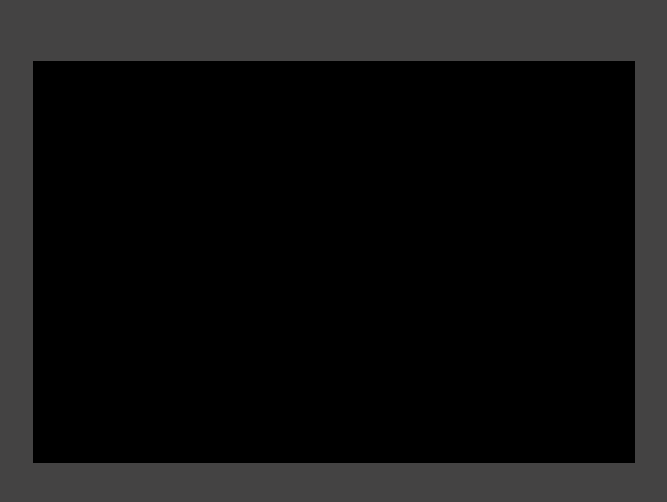
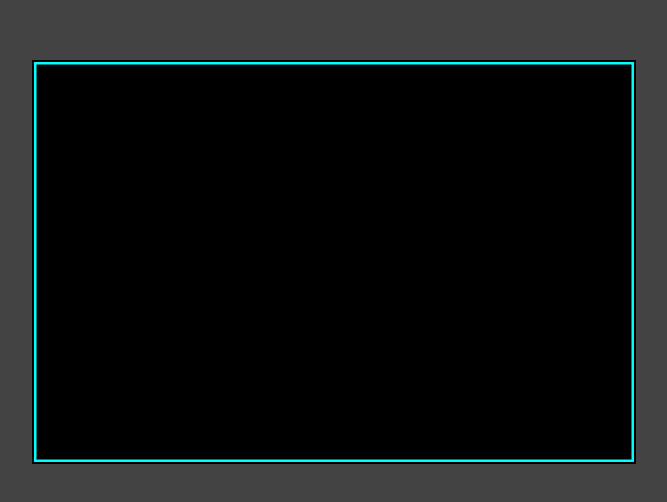
Before and after one commit to muhammadamray/Solo_Pong, a website built with webpack: page index.html in a window 1280 px wide. Shown: the part 138-640 px from the top of the page, without its empty margins (306-973 px from the left). Built offline with nearby package versions, Linux system fonts and the light colour scheme.

Commit message:
ball is ALIVEEE

```diff
--- a/index.html
+++ b/index.html
@@ -15,7 +15,7 @@
 
     <body>
         <canvas id='canvas' height='500' width='700'></canvas>
-        <script src="./src/index.js"></script>
+        <!-- <script type="module" src="./src/index.js"></script> -->
     </body>
 
 </html>
--- a/src/ball.js
+++ b/src/ball.js
@@ -1,33 +1,91 @@
-const CONSTANTS = {
-  GRAVITY: 0.4,
-  FLAP_SPEED: 8,
-  TERMINAL_VEL: 12,
-  BALL_RADIUS: 15, // Adjust this value as needed
-};
+// const CONSTANTS = {
+//   GRAVITY: 0.4,
+//   FLAP_SPEED: 8,
+//   TERMINAL_VEL: 12,
+//   BALL_RADIUS: 15, // Adjust this value as needed
+// };
+
+// export default class Ball {
+//   constructor(dimensions, radius = CONSTANTS.BALL_RADIUS) {
+//     this.dimensions = dimensions;
+//     this.radius = radius;
+//     this.x = this.dimensions.width / 2;
+//     this.y = this.dimensions.height / 2;
+//     this.dx = 2; // Adjust this value for horizontal speed
+//     this.dy = 0; // Vertical velocity
+//   }
+
+//   setSize(radius) {
+//     this.radius = radius;
+//   }
+
+//   moveBall() {
+//     // Update ball position based on velocity
+//     this.x += this.dx;
+//     this.y += this.dy;
+
+//     // Apply gravity and terminal velocity
+//     this.dy += CONSTANTS.GRAVITY;
+//     if (Math.abs(this.dy) > CONSTANTS.TERMINAL_VEL) {
+//       this.dy = Math.sign(this.dy) * CONSTANTS.TERMINAL_VEL;
+//     }
+//   }
+
+//   reverseDirection() {
+//     this.dx *= -1; // Reverse the horizontal direction
+//   }
+
+//   draw(ctx) {
+//     ctx.fillStyle = "white"; // Adjust color as needed
+//     ctx.beginPath();
+//     ctx.arc(this.x, this.y, this.radius, 0, 2 * Math.PI);
+//     ctx.fill();
+//   }
+
+//   bounds() {
+//     return {
+//       left: this.x - this.radius,
+//       right: this.x + this.radius,
+//       top: this.y - this.radius,
+//       bottom: this.y + this.radius,
+//     };
+//   }
+
+//   outofBounds() {
+//     const aboveTheTop = this.y - this.radius < 0;
+//     const belowTheBottom = this.y + this.radius > this.dimensions.height;
+//     const beyondLeft = this.x - this.radius < 0;
+//     const beyondRight = this.x + this.radius > this.dimensions.width;
+//     return aboveTheTop || belowTheBottom || beyondLeft || beyondRight;
+//   }
+// }
+
+const BALL_RADIUS = 15;
 
 export default class Ball {
-  constructor(dimensions, radius = CONSTANTS.BALL_RADIUS) {
+  constructor(dimensions) {
     this.dimensions = dimensions;
-    this.radius = radius;
     this.x = this.dimensions.width / 2;
     this.y = this.dimensions.height / 2;
-    this.dx = 2; // Adjust this value for horizontal speed
+    this.dx = -2;
     this.dy = 0; // Vertical velocity
+    this.outOfBounds = this.outOfBounds.bind(this)
+    this.radius = BALL_RADIUS
   }
 
-  setSize(radius) {
-    this.radius = radius;
+  jump() {
+    this.dy = -8; // Adjust the value for the desired jump strength
   }
 
-  moveBall() {
-    // Update ball position based on velocity
+  move() {
     this.x += this.dx;
     this.y += this.dy;
+    this.dy += 0.4; // Adjust the gravity value as needed
 
-    // Apply gravity and terminal velocity
-    this.dy += CONSTANTS.GRAVITY;
-    if (Math.abs(this.dy) > CONSTANTS.TERMINAL_VEL) {
-      this.dy = Math.sign(this.dy) * CONSTANTS.TERMINAL_VEL;
+    // Ensure the ball stays within bounds
+    if (this.y + BALL_RADIUS > this.dimensions.height) {
+      this.y = this.dimensions.height - BALL_RADIUS;
+      this.dy = 0;
     }
   }
 
@@ -35,27 +93,25 @@ export default class Ball {
     this.dx *= -1; // Reverse the horizontal direction
   }
 
-  drawBall(ctx) {
-    ctx.fillStyle = "#FFFFFF"; // Neon white color
+  animate(ctx) {
+    this.move();
+    this.draw(ctx);
+  }
+
+  draw(ctx) {
+    ctx.fillStyle = "white";
     ctx.beginPath();
-    ctx.arc(this.x, this.y, this.radius, 0, 2 * Math.PI);
+    ctx.arc(this.x, this.y, BALL_RADIUS, 0, 2 * Math.PI);
     ctx.fill();
   }
 
-  bounds() {
-    return {
-      left: this.x - this.radius,
-      right: this.x + this.radius,
-      top: this.y - this.radius,
-      bottom: this.y + this.radius,
-    };
-  }
-
-  outofBounds() {
+  outOfBounds() {
     const aboveTheTop = this.y - this.radius < 0;
     const belowTheBottom = this.y + this.radius > this.dimensions.height;
     const beyondLeft = this.x - this.radius < 0;
     const beyondRight = this.x + this.radius > this.dimensions.width;
+    // debugger
     return aboveTheTop || belowTheBottom || beyondLeft || beyondRight;
   }
+
 }
--- /dev/null
+++ b/src/game.js
@@ -0,0 +1,72 @@
+import Ball from "./ball"; // Import your Ball class
+import Paddle from "./paddle"; // Import your Paddle class
+
+export default class AlmostPongGame {
+  constructor(canvas) {
+    this.ctx = canvas.getContext("2d");
+    this.dimensions = { width: canvas.width, height: canvas.height };
+    this.registerEvents();
+    // this.restart = this.restart.bind(this)
+    this.restart();
+  }
+
+  play() {
+    this.running = true;
+    this.animate();
+  }
+
+  restart() {
+    this.running = false;
+    this.score = 0;
+    this.ball = new Ball(this.dimensions); // Create an instance of your Ball class
+    // this.leftPaddle = new Paddle(10, this.dimensions.height / 2 - 30); // Create an instance of your Paddle class
+    // this.rightPaddle = new Paddle( this.dimensions.width - 20, this.dimensions.height / 2 - 30); // Create another instance of your Paddle class
+
+    this.animate();
+  }
+
+  registerEvents() {
+    this.boundClickHandler = this.click.bind(this);
+    this.ctx.canvas.addEventListener("mousedown", this.boundClickHandler);
+  // add event listner to the doc, listening to keydown (anon function => check to see if event value = "space")
+   // invoke restart game
+ }
+
+  click(e) {
+    if (!this.running) {
+      this.play();
+    }
+    // Call the appropriate method to move your paddles
+    // this.leftPaddle.moveUp();
+    // this.rightPaddle.moveUp();
+  }
+
+  gameOver() {
+    // Add collision detection and out-of-bounds checks for the ball and paddles
+    return (
+      this.ball.outOfBounds(this.dimensions)
+    //   || this.ball.collidesWith(this.leftPaddle.bounds()) ||
+    //   this.ball.collidesWith(this.rightPaddle.bounds())
+    );
+  }
+
+  animate() {
+    // Move and draw the ball
+    this.ball.animate(this.ctx);
+
+    // Move and draw the paddles
+    // this.leftPaddle.draw(this.ctx);
+    // this.rightPaddle.draw(this.ctx);
+
+    // Check for game over condition
+    if (this.gameOver()) {
+      alert("Game Over"); // Display a game over message
+      this.restart();
+    }
+
+    // If the game is running, continue animating
+    // if (this.running) {
+      requestAnimationFrame(this.animate.bind(this));
+    // }
+  }
+}
--- a/src/index.js
+++ b/src/index.js
@@ -1,15 +1,66 @@
+// import Ball from './ball.js';
+
+// document.addEventListener('DOMContentLoaded', () => {
+//   const canvas = document.querySelector('#canvas');
+//   const ctx = canvas.getContext('2d');
+
+//   canvas.width = 600;
+//   canvas.height = 400;
+
+//   const ball = new Ball({height: canvas.height, width: canvas.width}, 10); // Adjust radius as needed
+//   console.log(ball)
+//   function gameLoop() {
+//     // console.log(ball)
+//     // debugger
+//     // Clear canvas and draw background
+//     ctx.fillStyle = 'black';
+//     ctx.fillRect(0, 0, canvas.width, canvas.height);
+
+//     // Draw the ball
+//     ball.draw(ctx);
+
+//     // Call the game loop recursively
+//     requestAnimationFrame(gameLoop);
+//   }
+
+//   // Start the game loop
+//   gameLoop();
+// });
+import Ball from './ball.js';
+import AlmostPongGame from './game.js';
+
+
 document.addEventListener('DOMContentLoaded', () => {
-    const canvas = document.querySelector('#canvas')
-    // you can in here instantiate a new JS object that receives the canvas element as an argument
-
+    const canvas = document.querySelector('#canvas');
+    const game = new AlmostPongGame(canvas)
     const ctx = canvas.getContext("2d");
-
 
     canvas.width = 600;
     canvas.height = 400;
 
-    // Drawing on the canvas
-    ctx.fillStyle = "black";
-    ctx.fillRect(0, 0, canvas.width, canvas.height);
+    const ball = new Ball({ width: canvas.width, height: canvas.height });
 
-})
+    document.addEventListener('keydown', (event) => {
+        if (event.code === 'Space') {
+            ball.jump();
+        }
+    });
+
+    function animate() {
+        // Set black background
+        ctx.fillStyle = "black";
+        ctx.fillRect(0, 0, canvas.width, canvas.height);
+
+        // Set neon blue border
+        ctx.strokeStyle = "#00FFFF"; // Neon blue color
+        ctx.lineWidth = 5;
+        ctx.strokeRect(0, 0, canvas.width, canvas.height);
+
+        ball.move();
+        ball.draw(ctx);
+
+        requestAnimationFrame(animate);
+    }
+
+    animate();
+});
--- a/src/index.scss
+++ b/src/index.scss
@@ -1,4 +1,4 @@
-#canvas { border: 1px solid black}
+#canvas { border: 2px solid black}
 body {
     margin: 0;
     padding: 0;
@@ -7,4 +7,5 @@ body {
     align-items: center;
     height: 100vh;
     background-color: #444343;
+    border: purple;
 }
```
Also changed, not shown: dist/main.css, dist/main.js, src/paddle.js (added).
